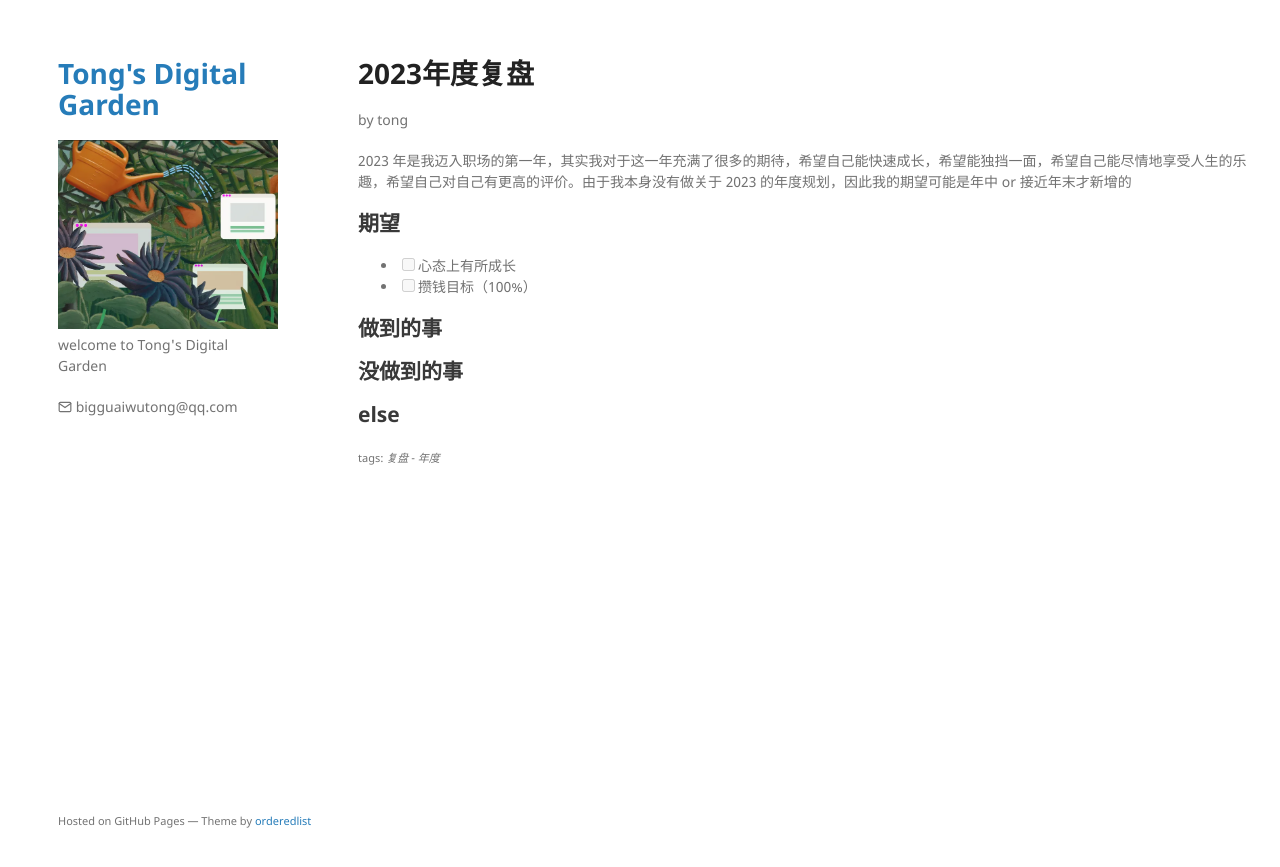
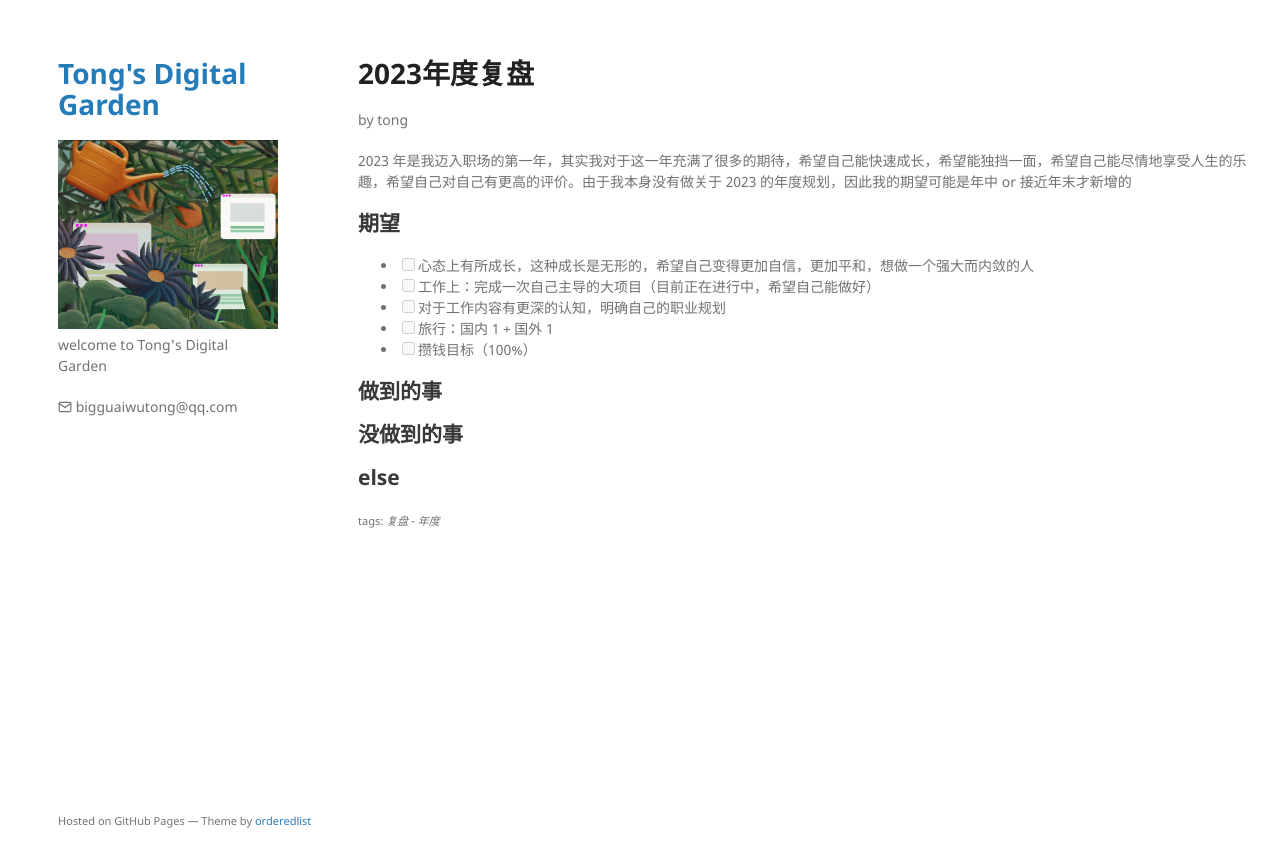
Before and after one commit to TongCodeSpace/TongCodeSpace.github.io, a Jekyll site: the page built from note/复盘/阶段/2023年度复盘.md, in a window 1280 px wide. Shown: the top 867 px of the page. Built offline with Jekyll 4.4.1, drawn with Linux system fonts in a browser that asks for light colours; comment, search, counter and statistics services are not loaded.

Commit message:
vault backup: M .obsidian/workspace.json note/复盘/阶段/2023年度复盘.md, A note/生活/期望/2024年规划.md

```diff
--- a/note/复盘/阶段/2023年度复盘.md
+++ b/note/复盘/阶段/2023年度复盘.md
@@ -8,7 +8,10 @@ author: tong
 ---
 2023 年是我迈入职场的第一年，其实我对于这一年充满了很多的期待，希望自己能快速成长，希望能独挡一面，希望自己能尽情地享受人生的乐趣，希望自己对自己有更高的评价。由于我本身没有做关于 2023 的年度规划，因此我的期望可能是年中 or 接近年末才新增的
 ## 期望
-- [ ] 心态上有所成长
+- [ ] 心态上有所成长，这种成长是无形的，希望自己变得更加自信，更加平和，想做一个强大而内敛的人
+- [ ] 工作上：完成一次自己主导的大项目（目前正在进行中，希望自己能做好）
+- [ ] 对于工作内容有更深的认知，明确自己的职业规划
+- [ ] 旅行：国内 1 + 国外 1
 - [ ] 攒钱目标（100%）
 
 ## 做到的事
```
Also changed, not shown: note/生活/期望/2024年规划.md (added, +10 -0 lines), .obsidian/workspace.json.
